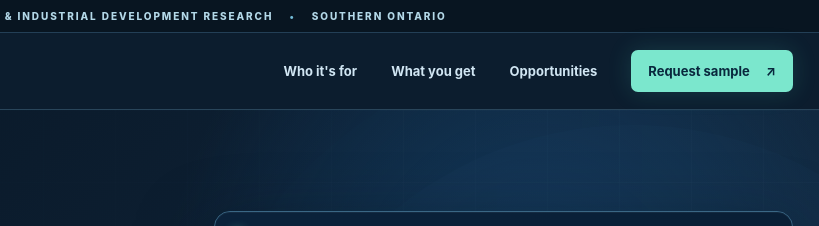
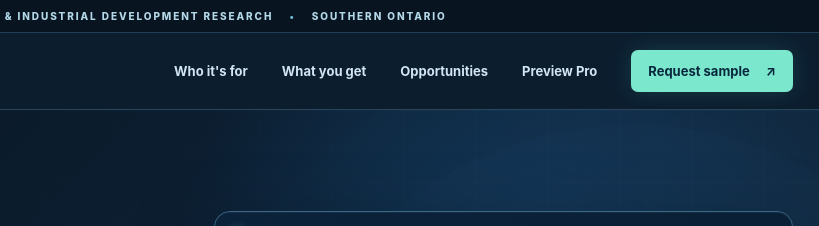
Before and after one commit to sandeep89shaily-coder/gta-commercial-radar, a plain HTML site: page website/index.html in a window 1280 px wide. Shown: the top 226 px of the page, 461-1280 px from the left. Drawn offline with Linux system fonts and the light colour scheme.

Commit message:
Link to Preview Pro from the ComIntel homepage

```diff
--- a/website/index.html
+++ b/website/index.html
@@ -22,6 +22,7 @@
         <a href="#solutions">Who it's for</a>
         <a href="#report">What you get</a>
         <a href="./opportunities.html">Opportunities</a>
+        <a href="./opportunities.html#preview-pro">Preview Pro</a>
         <a href="#sample" class="nav-button">Request sample <span aria-hidden="true">↗</span></a>
       </nav>
     </div>
```
